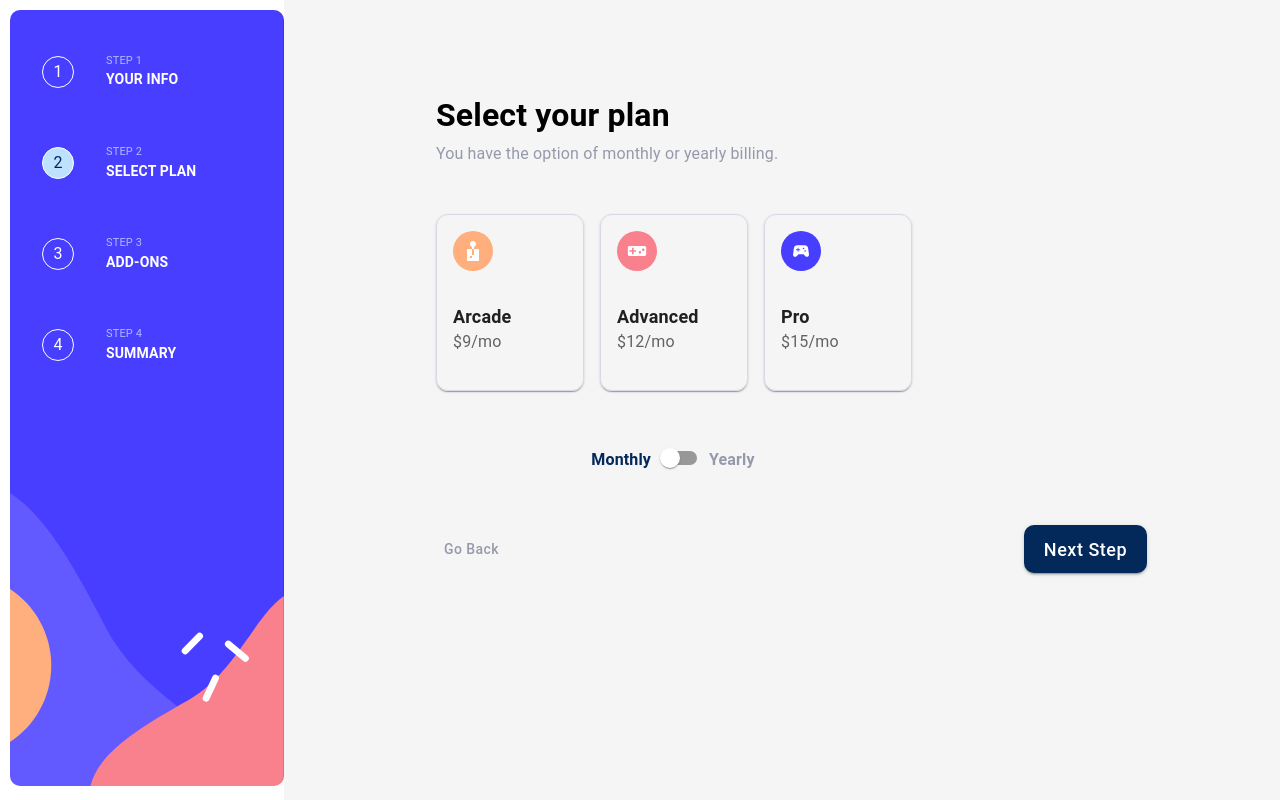
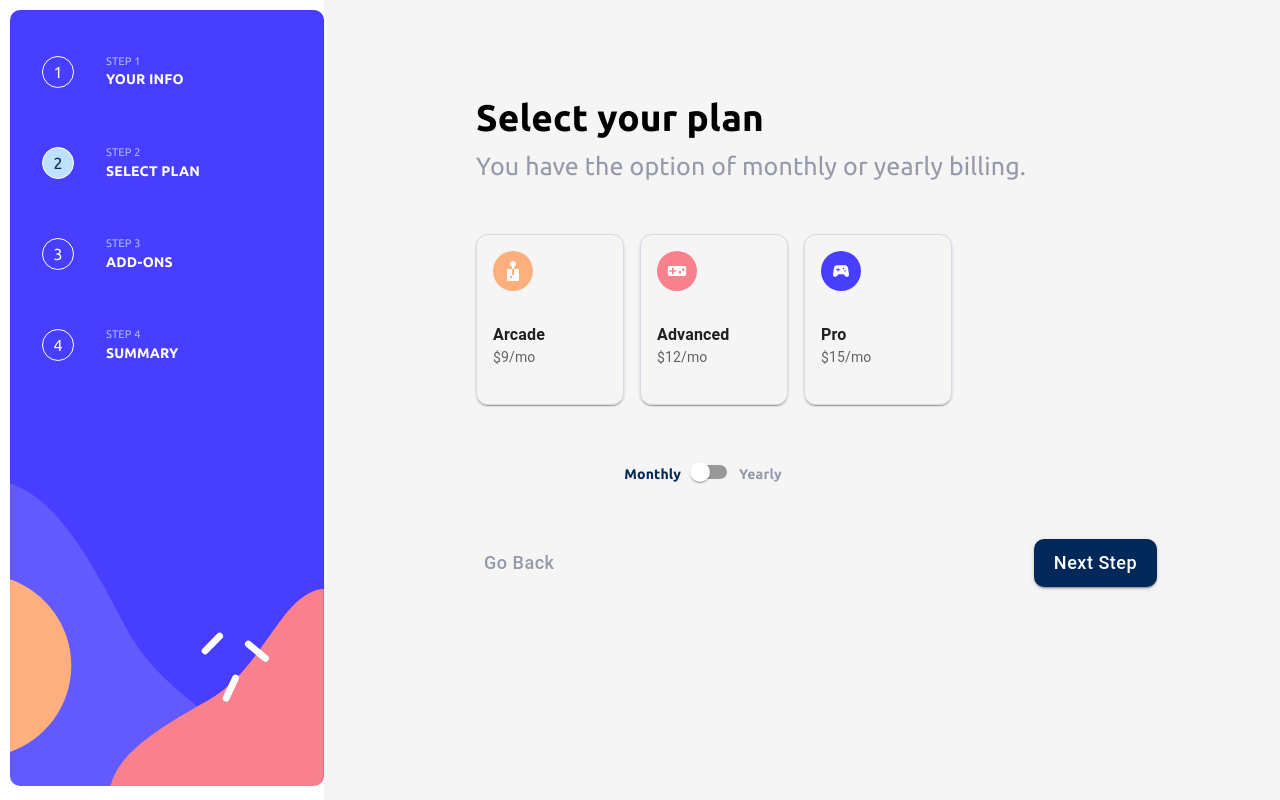
Before and after one commit to atamayo1/my-multi-step-form, a React (Vite) app: page /select-plan in a window 1280 px wide. Built offline with nearby package versions, Linux system fonts and the light colour scheme.

Commit message:
i finish the fourth view

```diff
--- a/index.html
+++ b/index.html
@@ -7,6 +7,12 @@
       rel="stylesheet"
       href="https://fonts.googleapis.com/icon?family=Material+Icons"
     />
+    <link rel="preconnect" href="https://fonts.googleapis.com" />
+    <link rel="preconnect" href="https://fonts.gstatic.com" crossorigin />
+    <link
+      href="https://fonts.googleapis.com/css2?family=Ubuntu:ital,wght@0,300;0,400;0,500;0,700;1,300;1,400;1,500;1,700&display=swap"
+      rel="stylesheet"
+    />
     <meta name="viewport" content="width=device-width, initial-scale=1.0" />
     <title>Multi Step</title>
   </head>
--- /dev/null
+++ b/src/assets/css/styles.css
@@ -0,0 +1,3 @@
+*{
+    font-family: 'Ubuntu', sans-serif;
+}
--- a/src/components/cardcheckbox/CardCheckbox.jsx
+++ b/src/components/cardcheckbox/CardCheckbox.jsx
@@ -57,12 +57,12 @@ const CardCheckbox = ({
             )}
           </Typography>
           <Typography
-            style={{ fontWeight: "bold", fontSize: 18 }}
+            style={{ fontWeight: "bold", fontSize: "16px" }}
             component="div"
           >
             {title}
           </Typography>
-          <Typography sx={{ mb: 1.5 }} color="text.secondary">
+          <Typography sx={{ mb: 1.5, fontSize: "14px" }} color="text.secondary">
             ${price}{!checkMonthlyOrYearly ? "/mo" : "/yr"}
           </Typography>
         </CardContent>
--- a/src/components/layout/public/Nav.jsx
+++ b/src/components/layout/public/Nav.jsx
@@ -12,7 +12,7 @@ import { useState } from "react";
 import steps from "../../../assets/mocks/steps.json";
 import { useLocation } from "react-router-dom";
 
-const drawerWidth = 274;
+const drawerWidth = "314px";
 
 const Drawer = styled(MuiDrawer, {
   shouldForwardProp: (prop) => prop !== "open",
--- a/src/components/multistep/FourthStep.jsx
+++ b/src/components/multistep/FourthStep.jsx
@@ -70,7 +70,7 @@ const FourthStep = () => {
         >
           <PrincipalTitle className="w-75">{principalTitle}</PrincipalTitle>
           <DescriptionText className="w-75">{descriptionText}</DescriptionText>
-
+          <br />
           <Card
             sx={{
               minWidth: "75%",
@@ -96,18 +96,14 @@ const FourthStep = () => {
               </Typography>
 
               <div className="d-flex justify-content-between align-items-baseline">
-                <Link to="/select-plan">
-                  <Typography
-                    sx={{ mb: 1.5 }}
-                    color="text.secondary"
-                    component="div"
-                  >
+                <Link to="/select-plan" className="change-link">
+                  <Typography sx={{ mb: 1.5 }} component="div">
                     Change
                   </Typography>
                 </Link>
                 <Typography
                   sx={{ mb: 1.5 }}
-                  color="text.secondary"
+                  className="price-value"
                   component="div"
                 >
                   $
@@ -129,7 +125,7 @@ const FourthStep = () => {
                     {"Online Service"}
                   </Typography>
                   <Typography
-                    sx={{ mb: 1.5 }}
+                    sx={{ mb: 1.5, fontSize: "20px" }}
                     color="text.secondary"
                     component="div"
                   >
@@ -146,7 +142,7 @@ const FourthStep = () => {
                     {"Large Storage"}
                   </Typography>
                   <Typography
-                    sx={{ mb: 1.5 }}
+                    sx={{ mb: 1.5, fontSize: "20px" }}
                     color="text.secondary"
                     component="div"
                   >
@@ -163,11 +159,11 @@ const FourthStep = () => {
                     {"Customizable Profile"}
                   </Typography>
                   <Typography
-                    sx={{ mb: 1.5 }}
+                    sx={{ mb: 1.5, fontSize: "20px" }}
                     color="text.secondary"
                     component="div"
                   >
-                    +${data?.onlineservicePrice}
+                    +${data?.customizableprofilePrice}
                     {data?.monthly && "/mo"}
                     {data?.yearly && "/yr"}
                   </Typography>
@@ -175,7 +171,7 @@ const FourthStep = () => {
               )}
             </CardContent>
           </Card>
-
+          <br />
           <div
             className="d-flex justify-content-between align-items-baseline"
             style={{ width: "73%" }}
@@ -189,7 +185,7 @@ const FourthStep = () => {
               {data?.yearly && "year"})
             </Typography>
 
-            <Typography sx={{ mb: 1.5 }} color="text.primary" component="div">
+            <Typography sx={{ mb: 1.5, fontSize: "20px", color: "#483EFF", fontWeight: "bold" }} component="div">
               ${total}
               {data?.monthly && "/mo"}
               {data?.yearly && "/yr"}
--- a/src/components/multistep/FourthStep.styled.js
+++ b/src/components/multistep/FourthStep.styled.js
@@ -4,7 +4,7 @@ export const ContentMultiStep = styled.div`
   .btn-next-step {
     text-transform: capitalize;
     font-size: 18px;
-    background-color: #483EFF;
+    background-color: #483eff;
     border-radius: 10px;
     width: 123px;
     height: 48px;
@@ -12,14 +12,29 @@ export const ContentMultiStep = styled.div`
   .btn-back-step {
     text-transform: capitalize;
     color: #9699aa;
+    font-size: 18px;
+  }
+  .change-link {
+    color: #483eff;
+    text-decoration: none;
+  }
+  .change-link:hover {
+    text-decoration: underline;
+  }
+  .price-value {
+    font-size: 20px;
+    color: #022959;
+    font-weight: bold;
   }
 `;
 
-export const PrincipalTitle = styled.h2`
+export const PrincipalTitle = styled.p`
   color: black;
+  font-size: 37px;
   font-weight: bold;
 `;
 
 export const DescriptionText = styled.p`
   color: #9699aa;
+  font-size: 25px;
 `;
--- a/src/components/multistep/SecondStep.jsx
+++ b/src/components/multistep/SecondStep.jsx
@@ -73,7 +73,7 @@ const SecondStep = () => {
             className="d-flex align-items-baseline justify-content-center w-50 mt-5"
           >
             <span
-              style={{ color: checkMonthlyOrYearly ? "#9699AA" : "#022959" }}
+              style={{ fontSize: "14px", color: checkMonthlyOrYearly ? "#9699AA" : "#022959" }}
             >
               Monthly
             </span>
@@ -83,7 +83,7 @@ const SecondStep = () => {
               onChange={() => handleMonthlyOrYearly()}
             />
             <span
-              style={{ color: checkMonthlyOrYearly ? "#022959" : "#9699AA" }}
+              style={{ fontSize: "14px", color: checkMonthlyOrYearly ? "#022959" : "#9699AA" }}
             >
               Yearly
             </span>
--- a/src/components/multistep/SecondStep.styled.js
+++ b/src/components/multistep/SecondStep.styled.js
@@ -1,6 +1,7 @@
 import { styled } from "styled-components";
 
 export const ContentMultiStep = styled.div`
+  font-family: 'Ubuntu', sans-serif;
   .btn-next-step {
     text-transform: capitalize;
     font-size: 18px;
@@ -12,6 +13,7 @@ export const ContentMultiStep = styled.div`
   .btn-back-step {
     text-transform: capitalize;
     color: #9699aa;
+    font-size: 18px;
   }
   .css-i4bv87-MuiSvgIcon-root {
     width: 20px;
@@ -23,8 +25,10 @@ export const ContentMultiStep = styled.div`
 export const PrincipalTitle = styled.h2`
   color: black;
   font-weight: bold;
+  font-size: 37px;
 `;
 
 export const DescriptionText = styled.p`
   color: #9699aa;
+  font-size: 25px;
 `;
--- a/src/components/multistep/ThirdStep.jsx
+++ b/src/components/multistep/ThirdStep.jsx
@@ -68,6 +68,7 @@ const ThirdStep = () => {
         >
           <PrincipalTitle className="w-75">{principalTitle}</PrincipalTitle>
           <DescriptionText className="w-75">{descriptionText}</DescriptionText>
+          <br />
           <ContentCheckbox
             className={`w-75 d-flex justify-content-between align-items-baseline ${
               form?.onlineservice && "selected"
--- a/src/components/multistep/ThirdStep.styled.js
+++ b/src/components/multistep/ThirdStep.styled.js
@@ -12,6 +12,7 @@ export const ContentMultiStep = styled.div`
   .btn-back-step {
     text-transform: capitalize;
     color: #9699aa;
+    font-size: 18px;
   }
   .css-12wnr2w-MuiButtonBase-root-MuiCheckbox-root.Mui-checked,
   .css-12wnr2w-MuiButtonBase-root-MuiCheckbox-root.MuiCheckbox-indeterminate {
@@ -49,8 +50,10 @@ export const ContentCheckbox = styled.div`
 export const PrincipalTitle = styled.h2`
   color: black;
   font-weight: bold;
+  font-size: 37px;
 `;
 
 export const DescriptionText = styled.p`
   color: #9699aa;
+  font-size: 25px;
 `;
--- a/src/main.jsx
+++ b/src/main.jsx
@@ -1,6 +1,7 @@
 import React from 'react'
 import ReactDOM from 'react-dom/client'
 import App from './App.jsx'
+import "./assets/css/styles.css";
 import 'bootstrap/dist/css/bootstrap.css';
 
 ReactDOM.createRoot(document.getElementById('root')).render(
```
